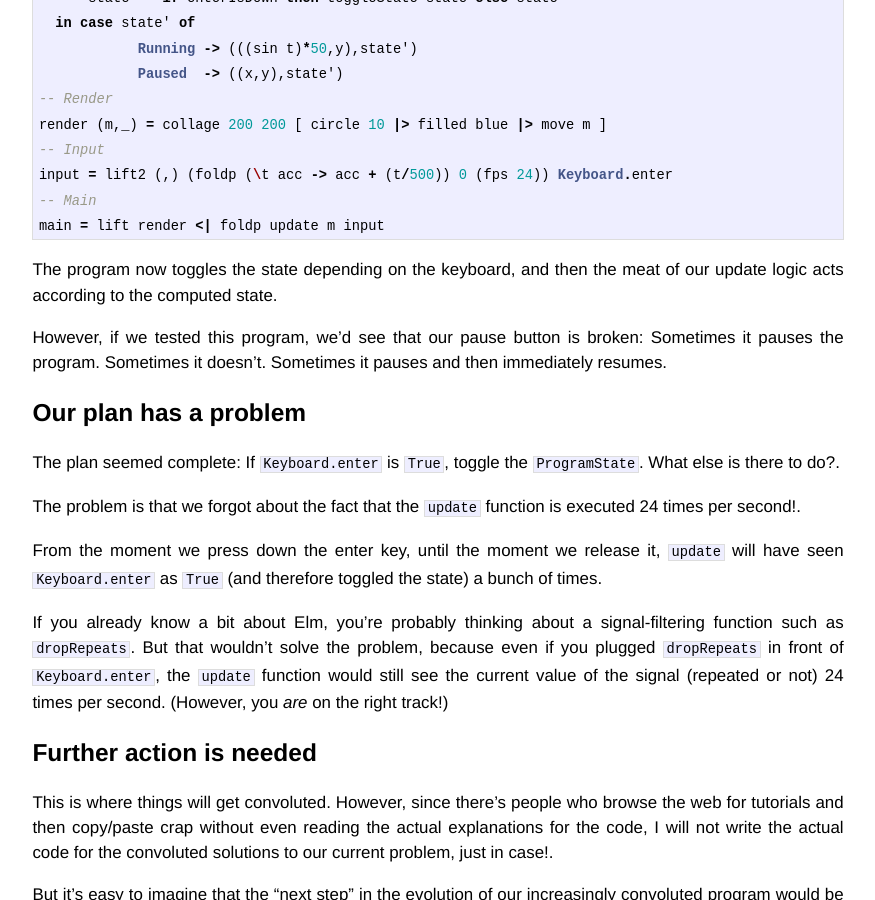
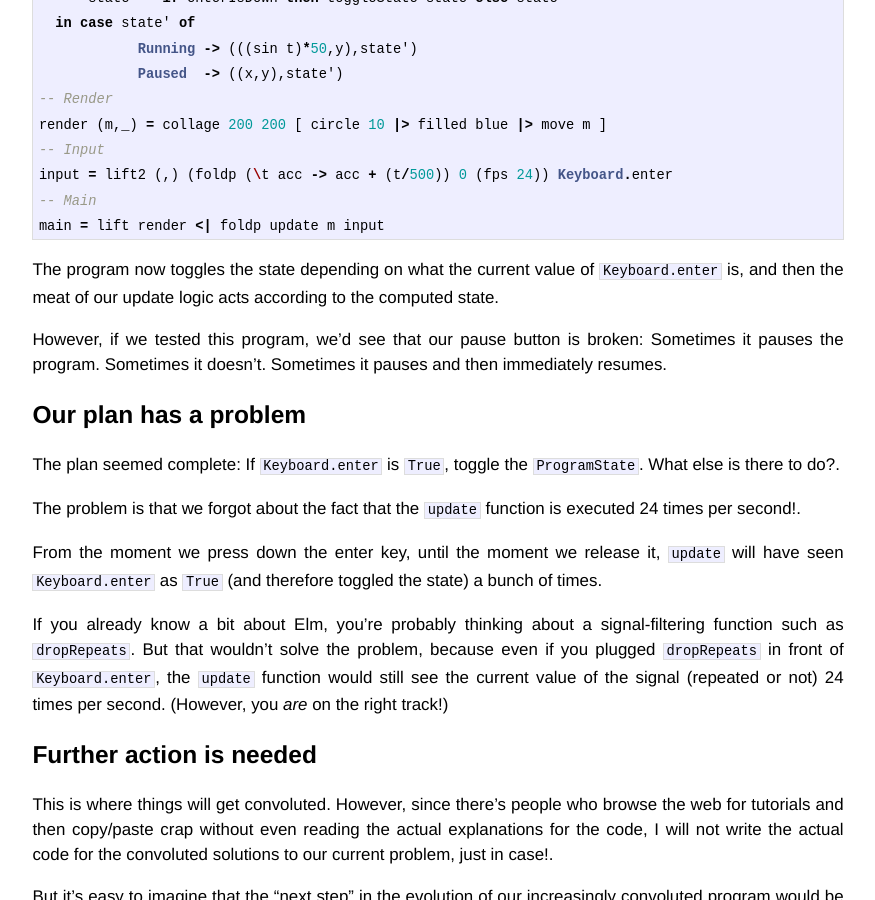
Before and after one commit to lambdatoast/lambdatoast.github.com, a Jekyll site: the page built from _posts/2013-12-17-design-your-signals.markdown, in a window 1280 px wide and 900 px high, scrolled down 2845 px. Shown: the whole window, without its empty margins (202-1077 px from the left). Built offline with Jekyll 4.4.1, drawn with Linux system fonts in a browser that asks for light colours.

Commit message:
Clarify things.

```diff
--- a/_posts/2013-12-17-design-your-signals.markdown
+++ b/_posts/2013-12-17-design-your-signals.markdown
@@ -137,8 +137,8 @@ input = lift2 (,) (foldp (\t acc -> acc + (t/500)) 0 (fps 24)) Keyboard.enter
 main = lift render <| foldp update m input
 {% endhighlight %}
 
-The program now toggles the state depending on the keyboard, and then the
-meat of our update logic acts according to the computed state.
+The program now toggles the state depending on what the current value of `Keyboard.enter` is,
+and then the meat of our update logic acts according to the computed state.
 
 However, if we tested this program, we'd see that our pause button is
 broken: Sometimes it pauses the program. Sometimes it doesn't. Sometimes it pauses
```
